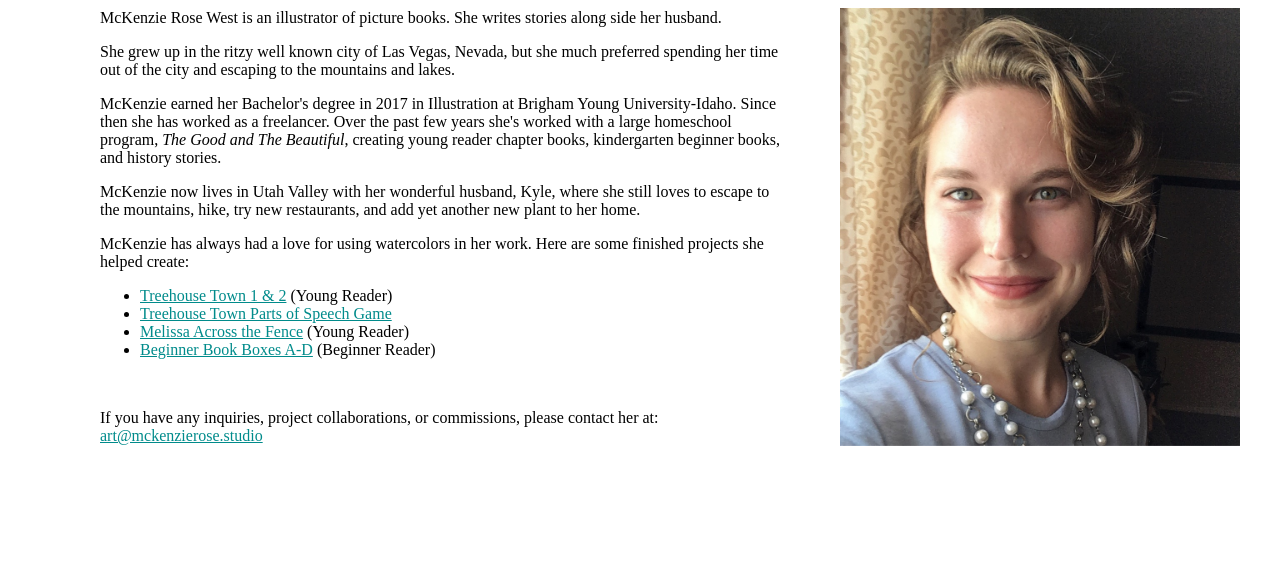
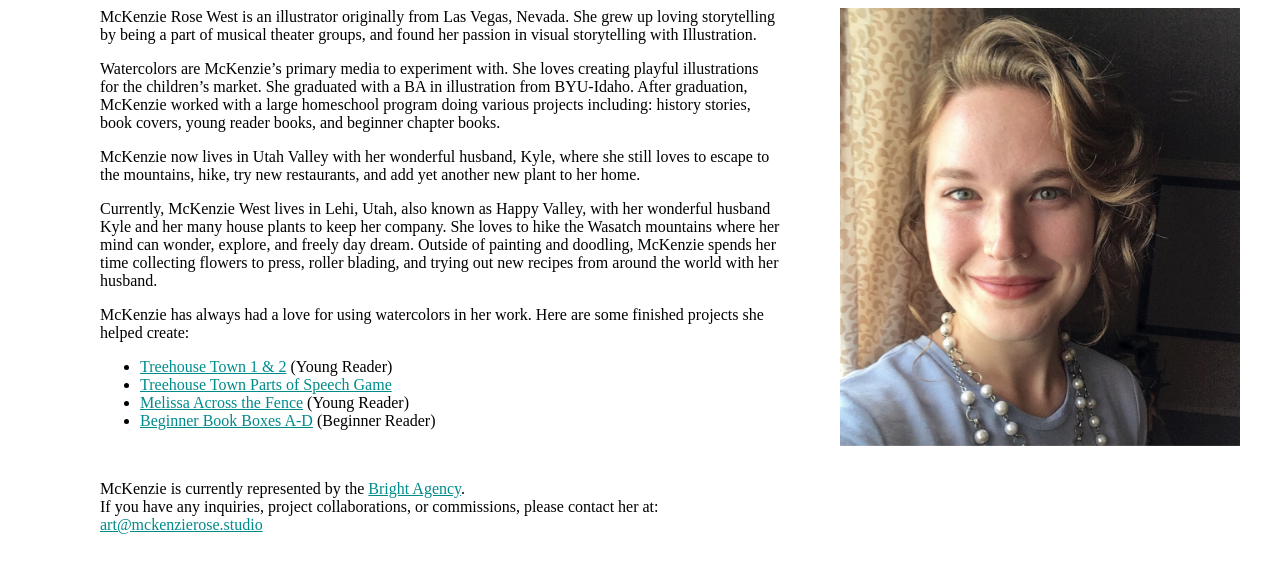
Before and after one commit to kyle-west/mckenzierose.studio, a website: page assets/html/contact.html in a window 1280 px wide. Drawn offline with Linux system fonts and the light colour scheme; files that its build step writes are made by us from their sources; files whose address does not match are found by name.

Commit message:
[Contact] update with Bright Agency Info

```diff
--- a/assets/html/contact.html
+++ b/assets/html/contact.html
@@ -8,21 +8,25 @@
   <div class="item">
     <div class="data text" tabindex="0">
       <p>
-        McKenzie Rose West is an illustrator of picture books. She writes stories along side her husband.
+        McKenzie Rose West is an illustrator originally from <span aria-hidden="true">Las Vegas, Nevada</span>.
+        She grew up loving storytelling by being a part of musical theater groups, and found her passion in visual
+        storytelling with Illustration.
       </p>
       <p>
-        She grew up in the ritzy well known city of <span aria-hidden="true">Las Vegas, Nevada,</span> but she much preferred spending
-        her time out of the city and escaping to the mountains and lakes.
-      </p>
-      <p>
-        McKenzie earned her Bachelor's degree in 2017 in Illustration at Brigham Young University-Idaho.
-        Since then she has worked as a freelancer. Over the past few years she's worked with a large
-        homeschool program, <i>The Good and The Beautiful</i>,
-        creating young reader chapter books, kindergarten beginner books, and history stories.
+        Watercolors are McKenzie’s primary media to experiment with. She loves creating playful illustrations for
+        the children’s market. She graduated with a BA in illustration from BYU-Idaho. After graduation, McKenzie
+        worked with a large homeschool program doing various projects including: history stories, book covers,
+        young reader books, and beginner chapter books.
       </p>
       <p>
         McKenzie now lives in Utah Valley with her wonderful husband, Kyle, where she still loves to escape
         to the mountains, hike, try new restaurants, and add yet another new plant to her home.
+      </p>
+      <p>
+        Currently, McKenzie West lives in <span aria-hidden="true">Lehi, Utah</span>, also known as Happy Valley, with her wonderful husband Kyle
+        and her many house plants to keep her company. She loves to hike the Wasatch mountains where her mind can
+        wonder, explore, and freely day dream. Outside of painting and doodling, McKenzie spends her time collecting
+        flowers to press, roller blading, and trying out new recipes from around the world with her husband.
       </p>
 
       <p>
@@ -39,6 +43,7 @@
       <br/>
 
       <p>
+        McKenzie is currently represented by the <a href="https://thebrightagency.com/uk/childrens/artists/mckenzie-west">Bright Agency</a>.<br/>
         If you have any inquiries, project collaborations, or commissions, please contact her at:
         <a href = 'mailto:art@mckenzierose.studio' name="email" onclick="SITE.trackMediaClick(this)">
           art@mckenzierose.studio
```
